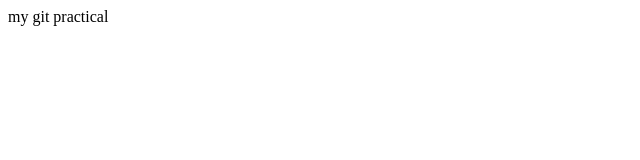
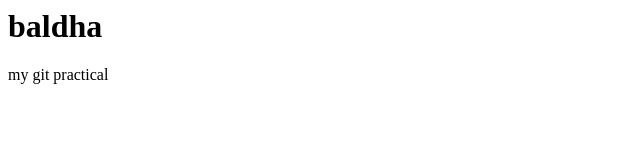
Before and after one commit to vinaybaldha/Test-git, a plain HTML site: page index.html in a window 1280 px wide. Shown: the whole page, without its empty margins (0-640 px from the left). Drawn offline with Linux system fonts and the light colour scheme.

Commit message:
create conflict 2

```diff
--- a/index.html
+++ b/index.html
@@ -3,6 +3,7 @@
     <title>My title 001</title>
   </head>
   <body>
+    <h1>baldha</h1>
     <p>my git practical</p>
   </body>
 </html>
```
